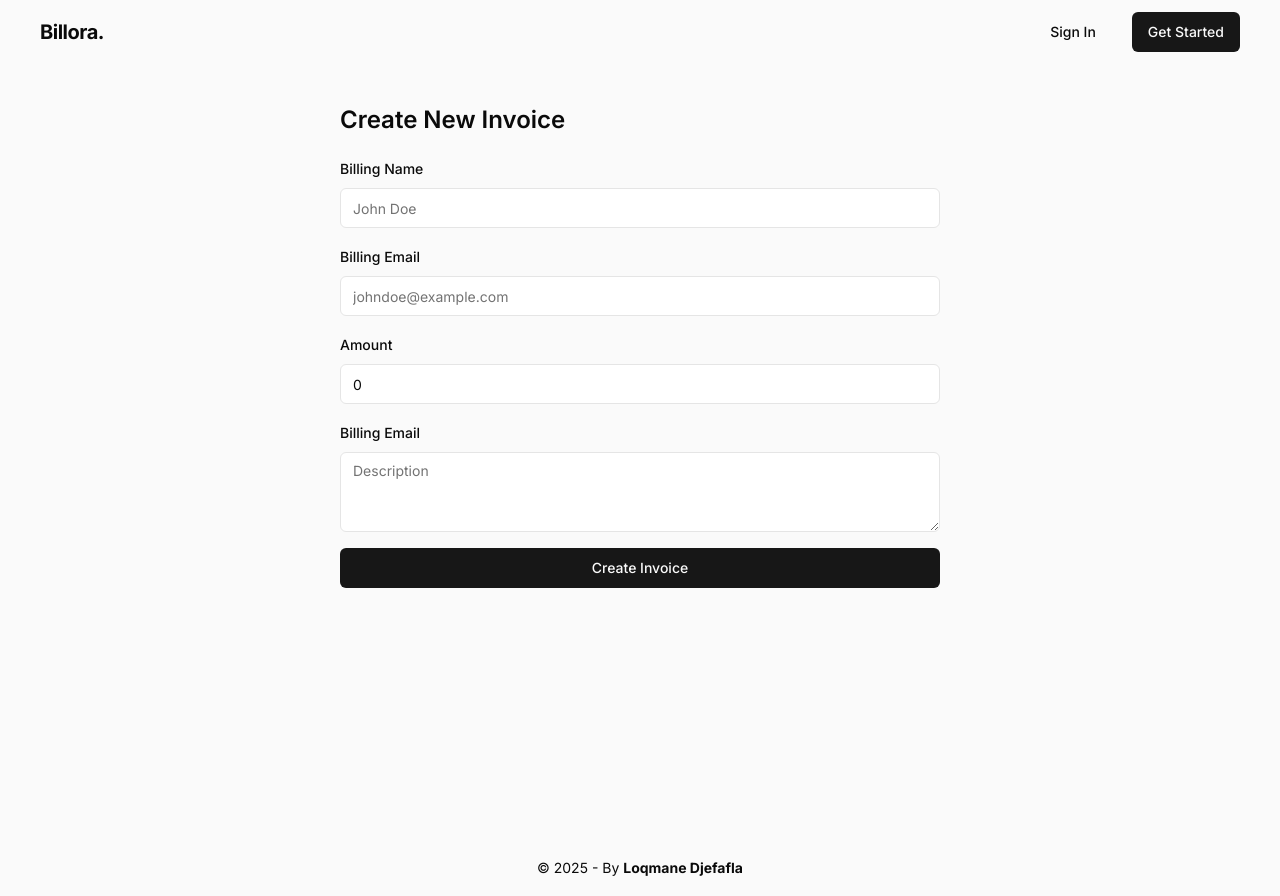
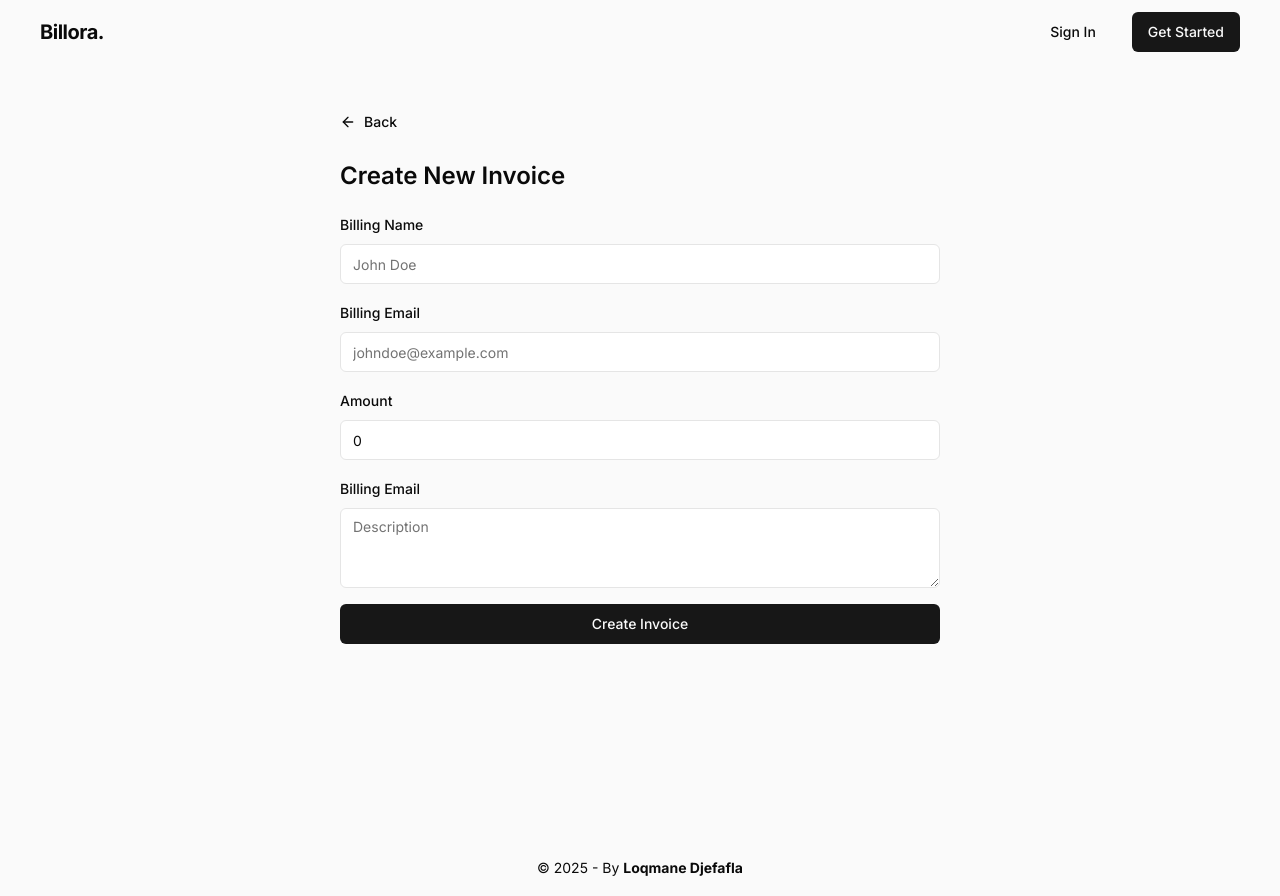
Before and after one commit to loqman1235/billora-invoice-app, a Next.js app: page /dashboard/invoices/new in a window 1280 px wide. Built offline with nearby package versions, Linux system fonts and the light colour scheme; no server answers.

Commit message:
Replace PlusIcon with PlusCircleIcon in invoice creation button and add GoBackButton component to create invoice page

```diff
--- a/src/app/(dashboard)/_components/invoices/index.tsx
+++ b/src/app/(dashboard)/_components/invoices/index.tsx
@@ -1,6 +1,6 @@
 import { DataTable } from "@/components/global/data-table";
 import { Button } from "@/components/ui/button";
-import { PlusIcon } from "lucide-react";
+import { PlusCircleIcon } from "lucide-react";
 import Link from "next/link";
 import { invoiceColumns } from "../invoice-columns";
 import { prisma } from "@/lib/prisma";
@@ -24,7 +24,7 @@ export const Invoices = async () => {
         </div>
         <Button size="sm" asChild>
           <Link href="/dashboard/invoices/new">
-            <PlusIcon className="size-4" /> Create Invoice
+            <PlusCircleIcon className="size-4" /> Create Invoice
           </Link>
         </Button>
       </div>
--- a/src/app/(dashboard)/dashboard/invoices/new/page.tsx
+++ b/src/app/(dashboard)/dashboard/invoices/new/page.tsx
@@ -1,8 +1,10 @@
 import { CreateInvoiceForm } from "@/app/(dashboard)/_components/create-invoice-form";
+import { GoBackButton } from "@/components/global/go-back-button";
 
 const CreateInvoicePage = () => {
   return (
     <div className="mx-auto my-10 max-w-screen-sm px-5">
+      <GoBackButton />
       <div className="mb-5 flex w-full items-center justify-between">
         <h2 className="text-2xl font-semibold">Create New Invoice</h2>
       </div>
--- /dev/null
+++ b/src/components/global/go-back-button/index.tsx
@@ -0,0 +1,21 @@
+"use client";
+
+import { Button } from "@/components/ui/button";
+import { ArrowLeftIcon } from "lucide-react";
+import { useRouter } from "next/navigation";
+
+export const GoBackButton = () => {
+  const router = useRouter();
+
+  return (
+    <Button
+      variant="ghost"
+      size="sm"
+      className="-ml-3 mb-5"
+      onClick={() => router.back()}
+    >
+      <ArrowLeftIcon />
+      Back
+    </Button>
+  );
+};
```
